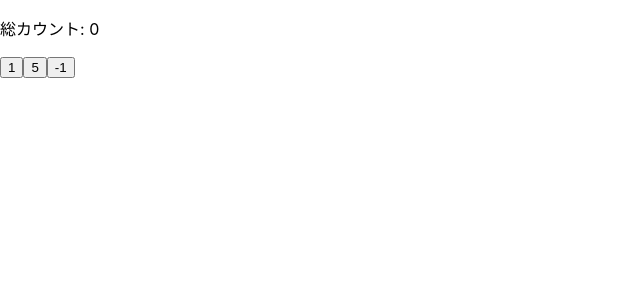
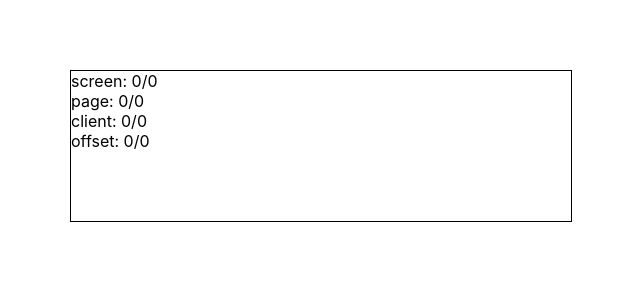
Before and after one commit to matsu-chara/next-suburi, a React (Create React App) app in the folder my-react/: page / in a window 1280 px wide. Shown: the top 300 px of the page, without its empty margins (0-640 px from the left). Built offline with nearby package versions, Linux system fonts and the light colour scheme.

Commit message:
mouse event

```diff
--- /dev/null
+++ b/my-react/src/EventMouse.tsx
@@ -0,0 +1,30 @@
+import React, { ReactNode, useState } from "react";
+
+type EventMouseProps = {
+  beforeSrc: string;
+  afterSrc: string;
+  errorSrc: string;
+  alt: string;
+};
+
+export default function EventMouse({
+  beforeSrc,
+  afterSrc,
+  errorSrc,
+  alt,
+}: EventMouseProps): ReactNode {
+  const [current, setCurrent] = useState(beforeSrc);
+  const handleEnter = () => setCurrent(afterSrc);
+  const handleLeave = () => setCurrent(beforeSrc);
+  const handleError = () => setCurrent(errorSrc);
+
+  return (
+    <img
+      src={current}
+      alt={alt}
+      onMouseEnter={handleEnter}
+      onMouseLeave={handleLeave}
+      onError={handleError}
+    />
+  );
+}
--- /dev/null
+++ b/my-react/src/EventPoint.css
@@ -0,0 +1,9 @@
+#main {
+    position:absolute;
+    margin:50px;
+    top:20px;
+    left:20px;
+    height: 150px;
+    width: 500px;
+    border:solid 1px #000;
+}
--- /dev/null
+++ b/my-react/src/EventPoint.tsx
@@ -0,0 +1,28 @@
+import React, { ReactNode, useState, MouseEvent } from "react";
+import "./EventPoint.css";
+
+export default function EventPoint(): ReactNode {
+  const [screen, setScreen] = useState({ x: 0, y: 0 });
+  const [page, setPage] = useState({ x: 0, y: 0 });
+  const [client, setClient] = useState({ x: 0, y: 0 });
+  const [offset, setOffset] = useState({ x: 0, y: 0 });
+
+  const handleMousemove = (e: MouseEvent<HTMLDivElement>): void => {
+    setScreen({ x: e.screenX, y: e.screenY });
+    setPage({ x: e.pageX, y: e.pageY });
+    setClient({ x: e.clientX, y: e.clientY });
+    setOffset({ x: e.nativeEvent.offsetX, y: e.nativeEvent.offsetY });
+  };
+
+  return (
+    <div id="main" onMouseMove={handleMousemove}>
+      screen: {screen.x}/{screen.y}
+      <br />
+      page: {page.x}/{page.y}
+      <br />
+      client: {client.x}/{client.y}
+      <br />
+      offset: {offset.x}/{offset.y}
+    </div>
+  );
+}
--- a/my-react/src/index.tsx
+++ b/my-react/src/index.tsx
@@ -10,6 +10,8 @@ import StyledPanel from "./StyledPanel";
 import TitledPanel from "./TitledPanel";
 import ListTemplate from "./ListTemplate";
 import StateParent from "./StateParent";
+import EventMouse from "./EventMouse";
+import EventPoint from "./EventPoint";
 
 const books = [
   { isbn: "a", title: "aaa" },
@@ -46,7 +48,14 @@ root.render(
         </>
       )}
     </ListTemplate> */}
-    <StateParent />
+    {/* <StateParent /> */}
+    {/* <EventMouse
+      alt="ロゴ"
+      beforeSrc="https://www.web-deli.com/image/linkbanner_l.gif"
+      afterSrc="https://www.web-deli.com/image/home_chara.gif"
+      errorSrc="..."
+    /> */}
+    <EventPoint />
   </React.StrictMode>,
 );
 
```
